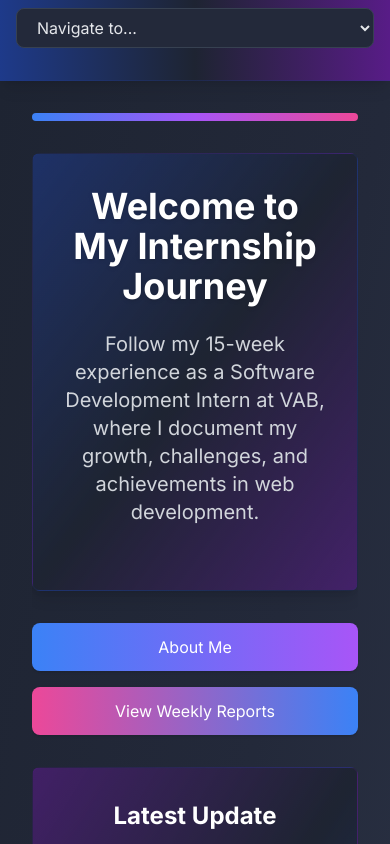
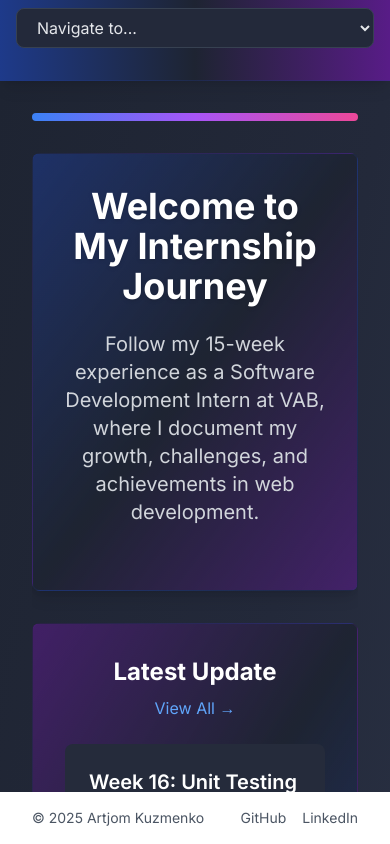
Before and after one commit to Artjom03/Blog, a Next.js app: page / in a window 390 px wide. Shown: the top 844 px of the page. Built offline with nearby package versions, Linux system fonts and the light colour scheme.

Commit message:
last changes

```diff
--- a/src/app/layout.tsx
+++ b/src/app/layout.tsx
@@ -24,11 +24,13 @@ export default function RootLayout({
         <div className="hidden md:block">
           <Navbar />
         </div>
-        <div className="block md:hidden sticky top-0 z-30 bg-gradient-to-r from-blue-900 via-[#1e2432] to-purple-900 shadow-lg border-b border-blue-900/30 px-4 py-2 flex justify-center items-center">
+        <div className="block md:hidden sticky top-0 z-50 bg-gradient-to-r from-blue-900 via-[#1e2432] to-purple-900 shadow-lg border-b border-blue-900/30 px-4 py-2 flex justify-center items-center">
           <MobileNavDropdown />
         </div>
         {children}
-        <Footer />
+        <div className="sticky bottom-0 z-40 w-full">
+          <Footer />
+        </div>
       </body>
     </html>
   )
--- a/src/app/page.tsx
+++ b/src/app/page.tsx
@@ -15,9 +15,8 @@ export default function Home() {
             Follow my 15-week experience as a Software Development Intern at VAB,
             where I document my growth, challenges, and achievements in web development.
           </p>
-        </div>
-        {/* Desktop navigation */}
-        <div className="hidden md:flex gap-4 justify-center flex-wrap">
+          {/* Desktop navigation inside hero */}
+          <div className="hidden md:flex gap-4 justify-center flex-wrap mt-6">
             <Link
               href="/about"
               className="bg-gradient-to-r from-blue-500 to-purple-500 hover:from-blue-600 hover:to-purple-600 text-white px-6 py-3 rounded-lg transition-colors shadow"
@@ -31,25 +30,7 @@ export default function Home() {
               View Weekly Reports
             </Link>
           </div>
-        {/* Mobile navigation (show same links as desktop, but always visible on mobile) */}
-        <div className="flex flex-col gap-4 mt-4 md:hidden">
-          <Link
-            href="/about"
-            className="bg-gradient-to-r from-blue-500 to-purple-500 hover:from-blue-600 hover:to-purple-600 text-white px-6 py-3 rounded-lg transition-colors shadow text-center"
-          >
-            About Me
-          </Link>
-          <Link
-            href="/weeks"
-            className="bg-gradient-to-r from-pink-500 to-blue-500 hover:from-pink-600 hover:to-blue-600 text-white px-6 py-3 rounded-lg transition-colors shadow text-center"
-          >
-            View Weekly Reports
-          </Link>
         </div>
-        {/* Mobile dropdown navigation */}
-        {/* <div className="block md:hidden mt-4">
-          <MobileNavDropdown />
-        </div> */}
 
         {/* Latest Blog Post */}
         <div className="bg-gradient-to-br from-purple-900/60 via-[#1e2432] to-blue-900/60 rounded-lg p-8 shadow-lg border border-purple-900/20 overflow-x-hidden">
```
Lines whose indentation alone changed are shown as unchanged.
